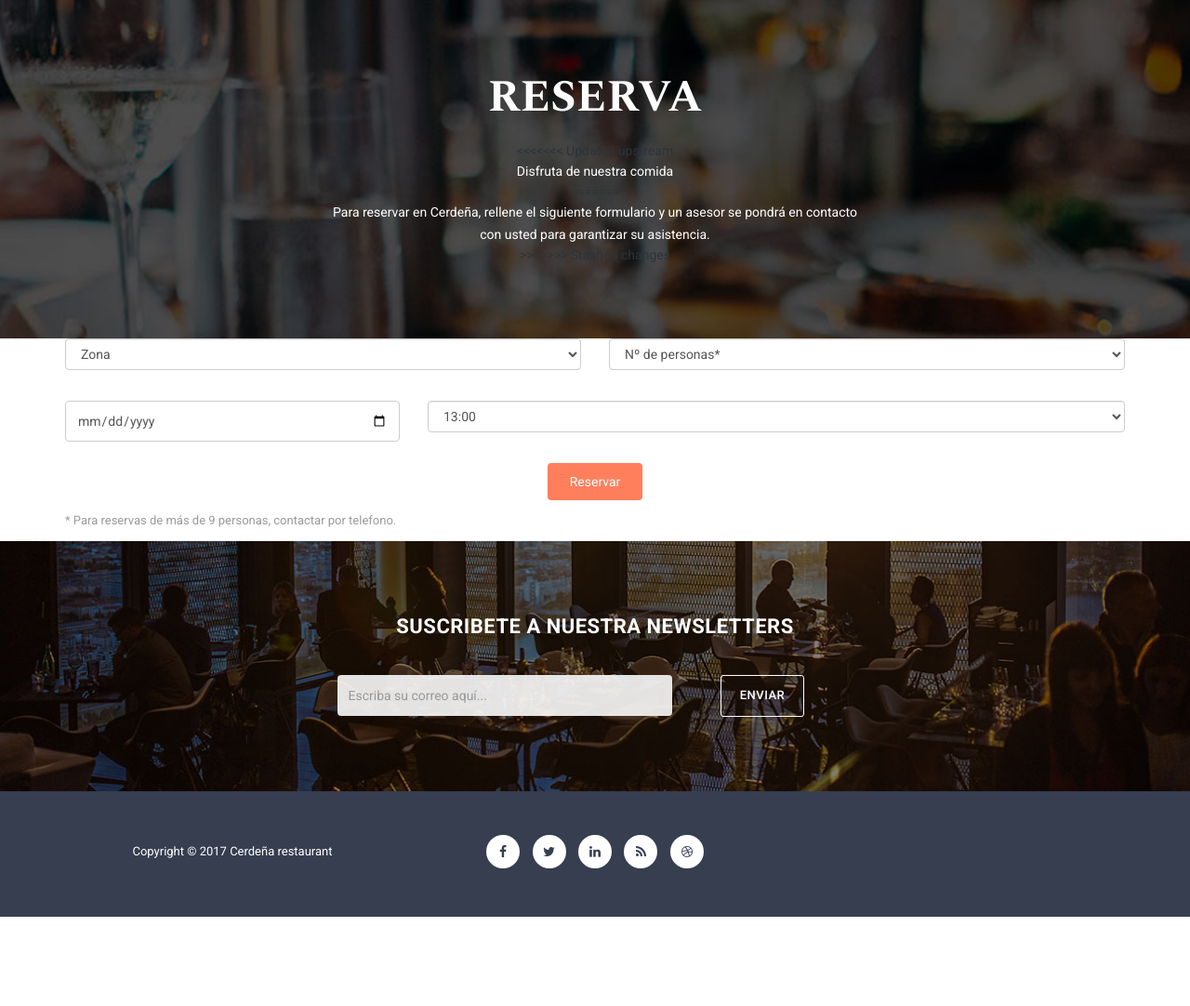
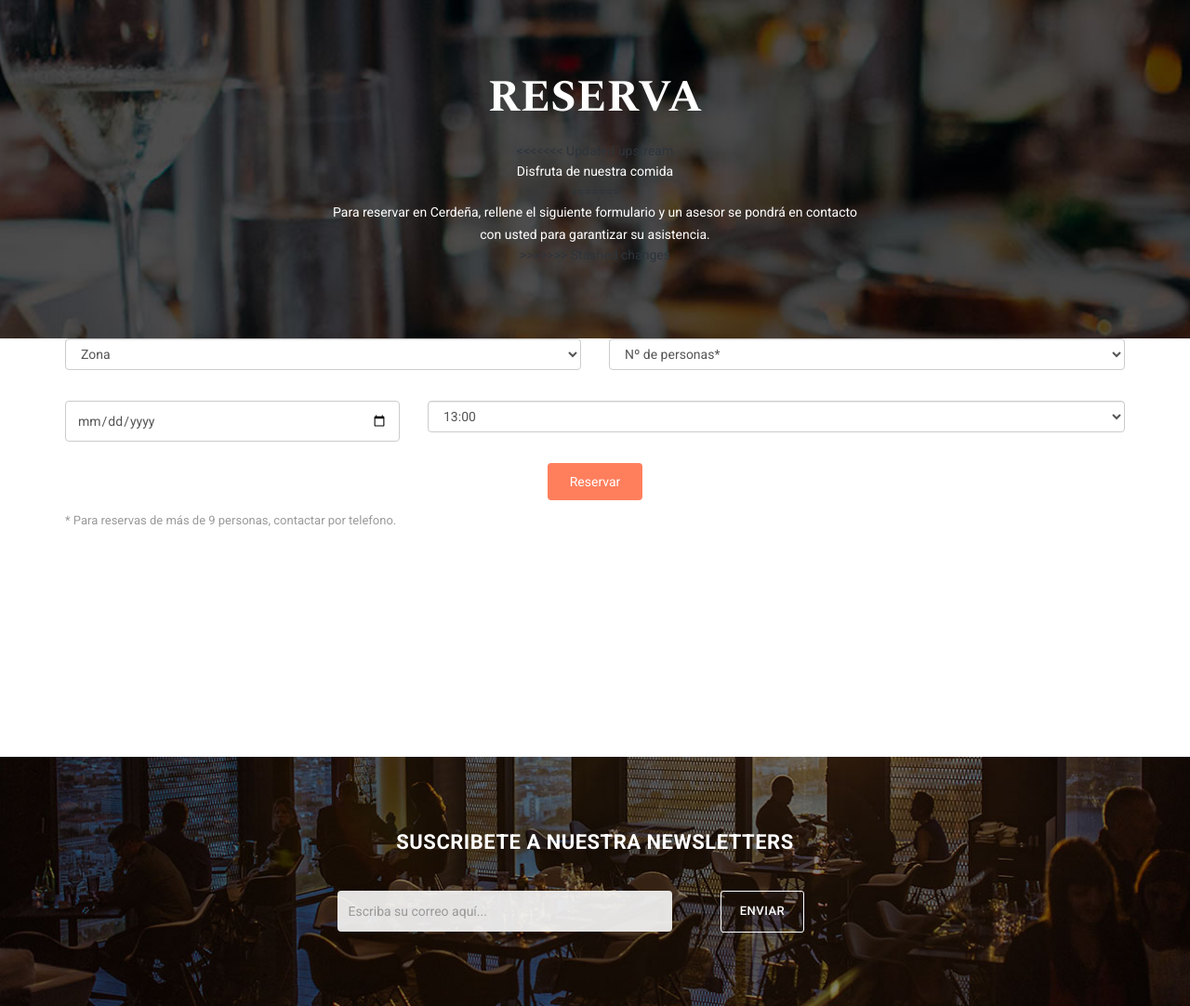
Before and after one commit to Victoria-Sampalo/DisenioSterlasParadise, a PHP site: page /reservar.html in a window 1280 px wide. Shown: the part 182-1264 px from the top of the page at 93% size. Before the commit the page ends 1168 px from the top, so only its background shows below. Run offline with PHP 8.4, Linux system fonts and the light colour scheme; some libraries are stand-ins or nearby versions.

Commit message:
formulario reserva 1 cerdena, falta un retoque ultimo

```diff
--- a/Home_Cerdenya/css/templatemo-style.css
+++ b/Home_Cerdenya/css/templatemo-style.css
@@ -1192,6 +1192,12 @@ section.map #map {
 /*--------------------------------------------------------------
 # Reservas
 --------------------------------------------------------------*/
+#divEspacio {
+	height: 450px;
+}
+
+
+
 .reserva .info {
 	width: 100%;
 	height: 100%;
--- a/Home_Cerdenya/reservar.html
+++ b/Home_Cerdenya/reservar.html
@@ -74,7 +74,7 @@ http://www.templatemo.com/tm-507-victory
 
 
     <section class="inner-page">
-        <div class="container">
+        <div class="container" id="divEspacio">
 
           <section id="reserva" class="reserva">
             <form action="reserva.html" method="post" role="form" class="php-email-form">
```
